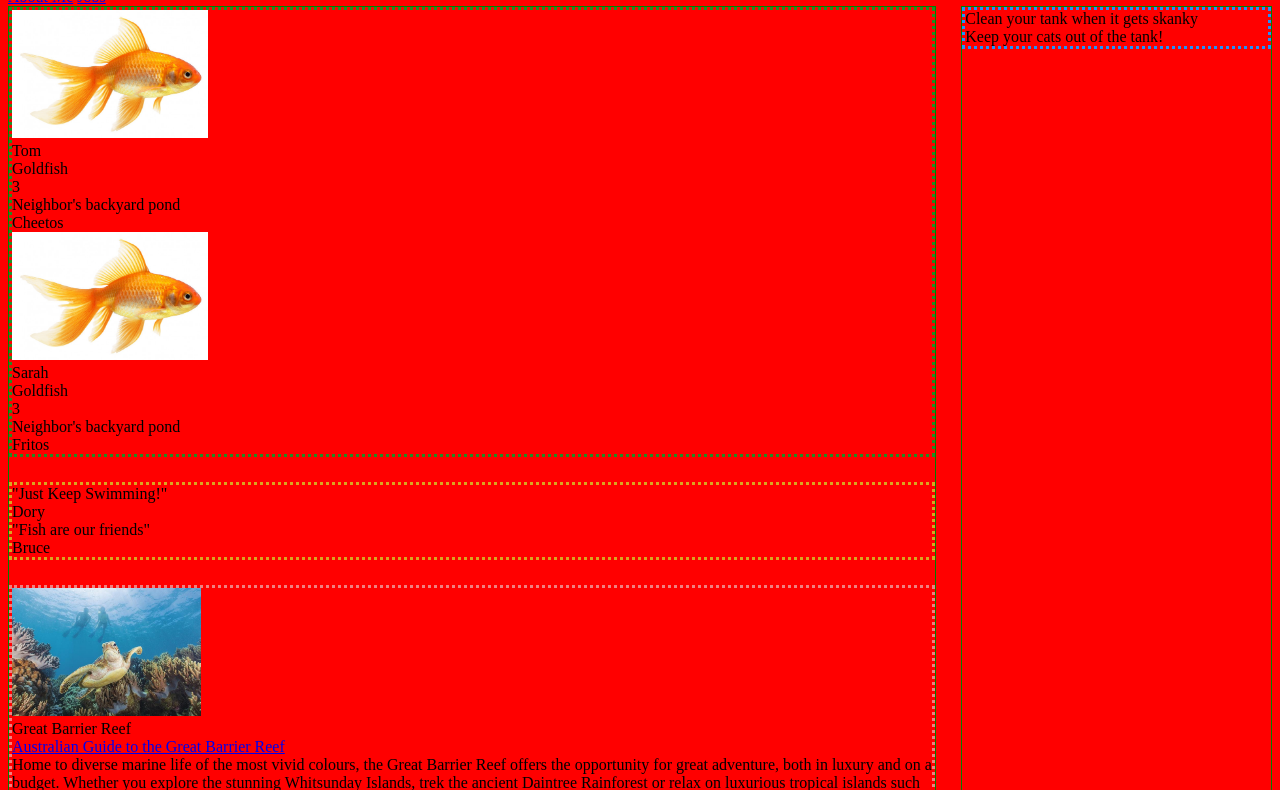
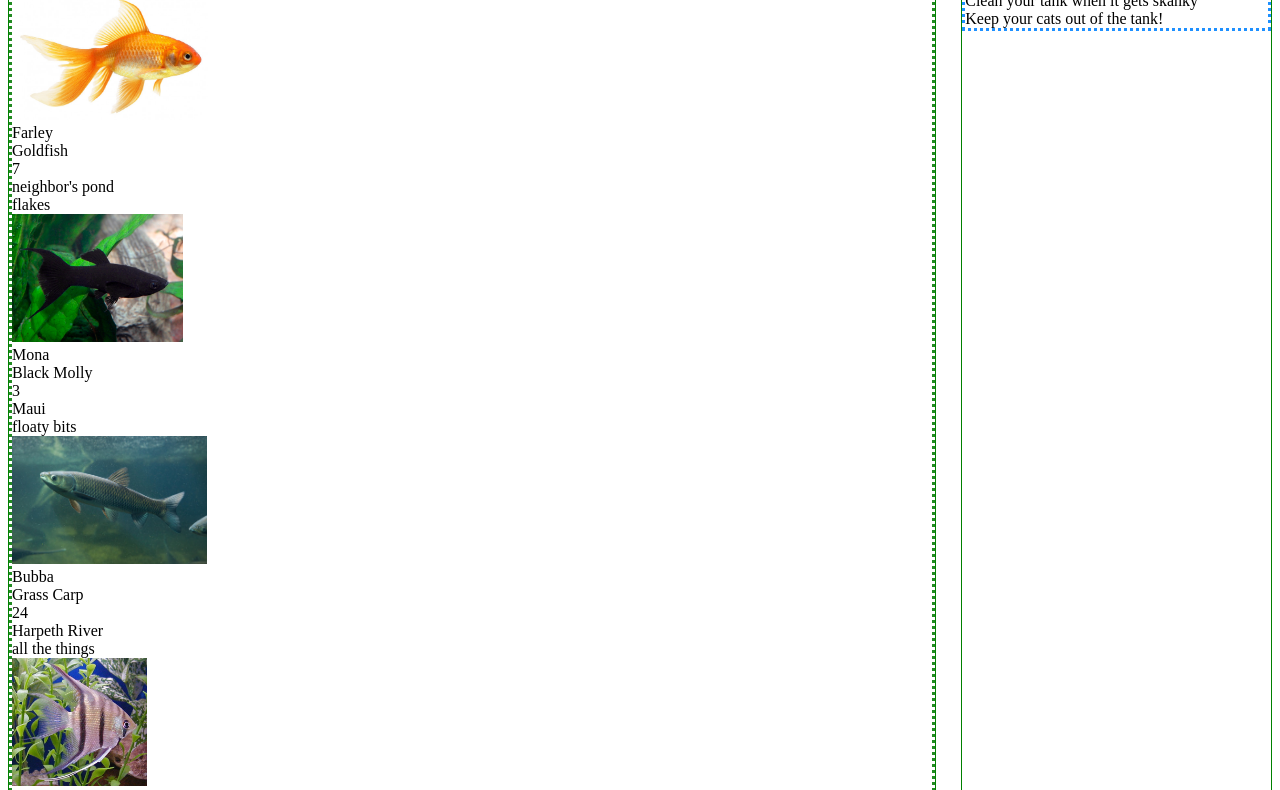
Before and after one commit to nss-day-cohort-45/martins-aquarium, a plain HTML site: page index.html in a window 1280 px wide. Shown: the part 152-942 px from the top of the page. Drawn offline with Linux system fonts and the light colour scheme.

Commit message:
Automate the fish list

```diff
--- a/index.html
+++ b/index.html
@@ -11,30 +11,9 @@
     <div><img class="logo" src="./images/logo.png" alt="logo"></div>
     <h1>Martin's L'il Doodles</h1>
   </header>
-  <nav>
-    <a href="/aboutme">About Me</a>
-    <a href="/jobs">Jobs</a>
-  </nav>
   <main class="content">
     <div class="container container--left">
-      <article class="fishList">
-        <section class="fish">
-          <div><img class="fish__image" src="./images/goldfish.jpg" alt="goldfish"></div>
-          <div class="fish__name">Tom</div>
-          <div class="fish__species">Goldfish</div>
-          <div class="fish__length">3</div>
-          <div class="fish__location">Neighbor's backyard pond</div>
-          <div class="fish__diet">Cheetos</div>
-        </section>
-        <section class="fish">
-          <div><img class="fish__image" src="./images/goldfish.jpg" alt="goldfish"></div>
-          <div class="fish__name">Sarah</div>
-          <div class="fish__species">Goldfish</div>
-          <div class="fish__length">3</div>
-          <div class="fish__location">Neighbor's backyard pond</div>
-          <div class="fish__diet">Fritos</div>
-        </section>
-      </article>
+      <article class="fishList"></article>
       <article class="quotes">
         <section class="quote">
           <div class="quote__text">"Just Keep Swimming!"</div>
@@ -65,5 +44,7 @@
       </aside>
     </div>
   </main>
+
+  <script type="module" src="scripts/main.js"></script>
 </body>
 </html>
--- /dev/null
+++ b/scripts/Fish.js
@@ -0,0 +1,15 @@
+/**
+ *  Fish which renders individual fish objects as HTML
+ */
+export const Fish = (fish) => {
+  return `
+      <section class="fish card">
+          <div><img  class="fish__image image--card" src="images/${fish.image}" /></div>
+          <div class="fish__name">${fish.name}</div>
+          <div class="fish__species">${fish.species}</div>
+          <div class="fish__length">${fish.length}</div>
+          <div class="fish__location">${fish.location}</div>
+          <div class="fish__diet">${fish.food}</div>
+      </section>
+  `
+}
--- /dev/null
+++ b/scripts/FishDataProvider.js
@@ -0,0 +1,38 @@
+const fishCollection = [
+  {
+    name: "Farley",
+    species: "Goldfish",
+    food: "flakes",
+    location: "neighbor's pond",
+    length: 7,
+    image: "goldfish.jpg"
+  },
+  {
+    name: "Mona",
+    species: "Black Molly",
+    food: "floaty bits",
+    location: "Maui",
+    length: 3,
+    image: "molly.jpg"
+  },
+  {
+    name: "Bubba",
+    species: "Grass Carp",
+    food: "all the things",
+    location: "Harpeth River",
+    length: 24,
+    image: "carp.jpg"
+  },
+  {
+    name: "Felicia",
+    species: "Angel Fish",
+    food: "angel hair pasta",
+    location: "Amazon River",
+    length: 4,
+    image: "angel.jpg"
+  }
+]
+
+export const useFish = () => {
+  return fishCollection.slice()
+}
--- /dev/null
+++ b/scripts/FishList.js
@@ -0,0 +1,17 @@
+import { useFish } from './FishDataProvider.js'
+import { Fish } from './Fish.js'
+
+export const FishList = () => {
+  debugger;
+
+  // Get a reference to the `<article class="content">` element
+  const contentElement = document.querySelector(".fishList")
+  const allTheFish = useFish()
+
+  for (const fishObject of allTheFish) {
+    // console.log("one fish!", fishObject)
+    const fishHTML = Fish(fishObject)
+    // Add to the existing HTML in the content element
+    contentElement.innerHTML += fishHTML
+  }
+}
--- /dev/null
+++ b/scripts/main.js
@@ -0,0 +1,3 @@
+import { FishList } from "./FishList.js"
+
+FishList()
--- a/styles/main.css
+++ b/styles/main.css
@@ -1,9 +1,5 @@
 header {
   display: flex;
-}
-
-body {
-  background-color: red;
 }
 
 .logo {
```
Also changed, not shown: images/angel.jpg (added), images/carp.jpg (added), images/molly.jpg (added).
